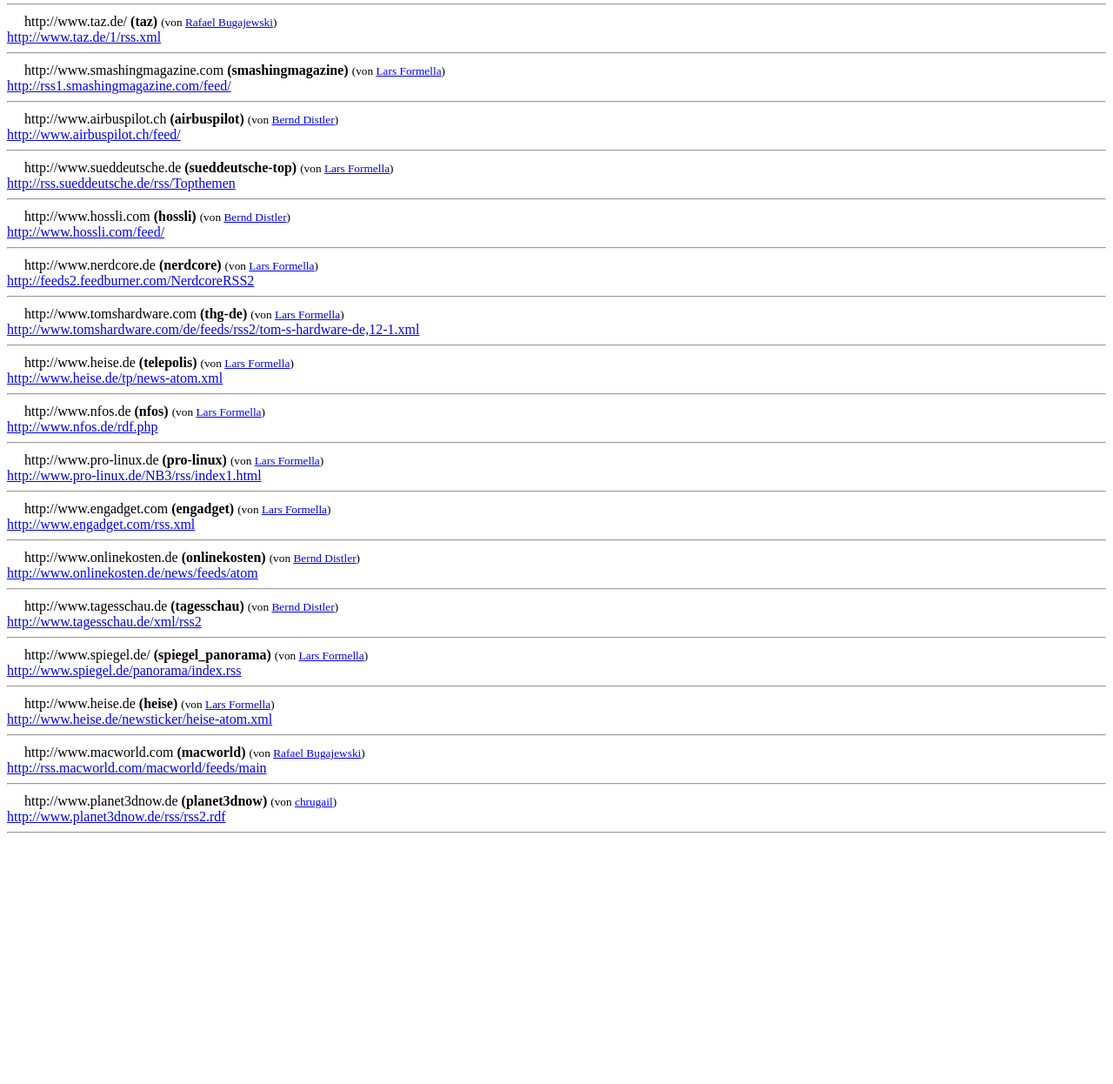
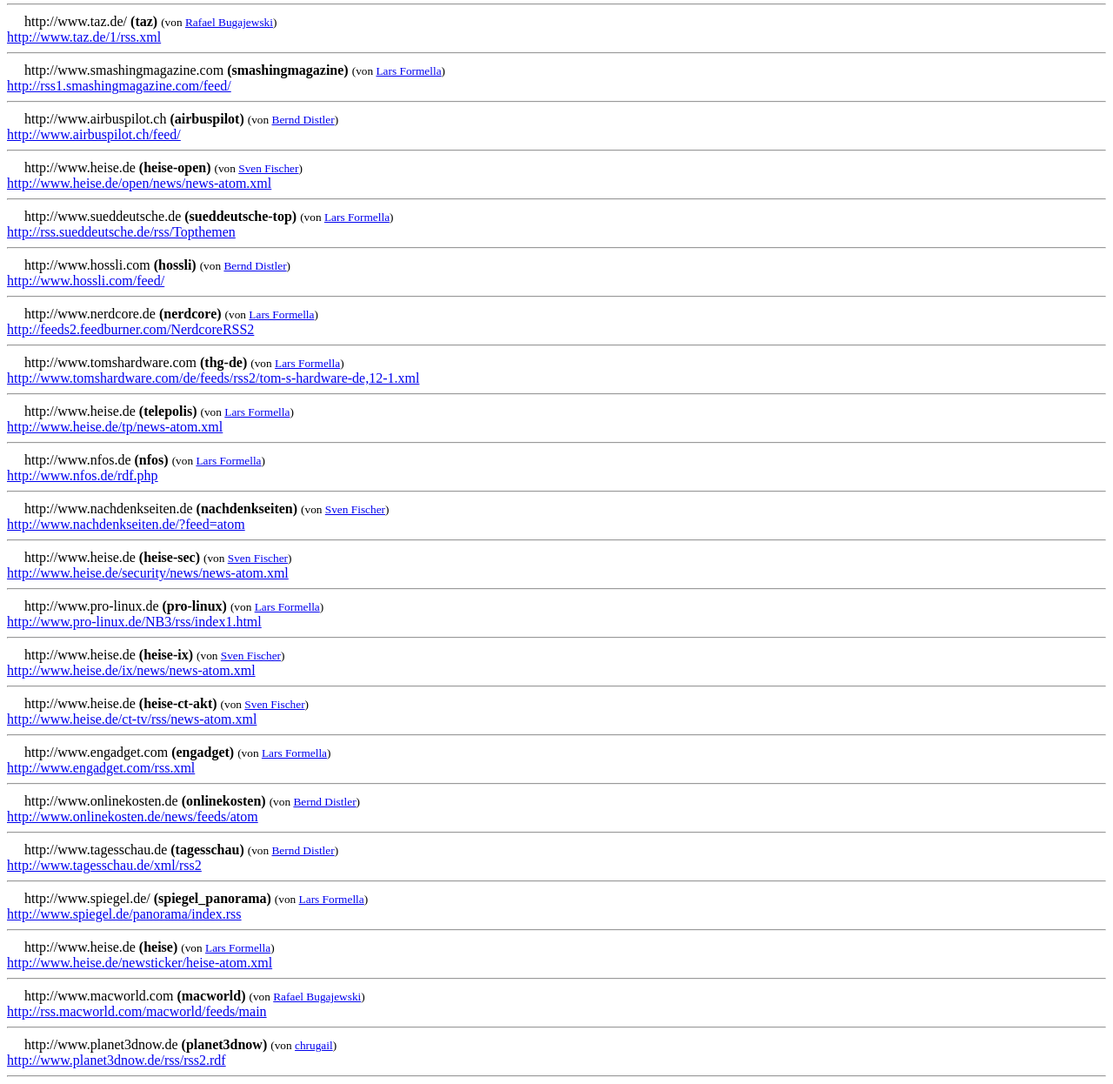
Before and after one commit to lformella/rss-extender, a PHP site: page / in a window 1280 px wide. Shown: the part 220-1466 px from the top of the page at 87% size. Before the commit the page ends 1178 px from the top, so only its background shows below. Run offline with PHP 8.4, Linux system fonts and the light colour scheme.

Commit message:
configs für heise open, ix, security und ct (aktuelle woche) und die nachdenkseiten

```diff
--- /dev/null
+++ b/config/heise-ct-akt.php
@@ -0,0 +1,22 @@
+<?php
+
+$config['author']		= "Sven Fischer";
+$config['author_url']		= "http://blog.strubbl.de/";
+$config['url']			= "http://www.heise.de/ct-tv/rss/news-atom.xml";
+$config['base_url']		= "http://www.heise.de";
+$config['content']		= array("#<!--googleon: index-->(.*)<!--googleoff: index-->#Uis", 1);
+$config['search']		= array("#<span class=\"bildunterschrift\">.*<\/span>#Uis",
+								"#<span class=\"source\">.*<\/span>#Uis",
+								"#<h1>.*<\/h1>#Uis",
+								"#<!-- RSPEAK_STOP -->#Uis",
+								"#<!-- RSPEAK_START -->#Uis",
+								"#<script.*>.*<\/script>#Uis");
+$config['replace']		= array("",
+								"",
+								"",
+								"",
+								"",
+								"",
+								"");
+
+?>
--- /dev/null
+++ b/config/heise-ix.php
@@ -0,0 +1,22 @@
+<?php
+
+$config['author']		= "Sven Fischer";
+$config['author_url']		= "http://blog.strubbl.de/";
+$config['url']			= "http://www.heise.de/ix/news/news-atom.xml";
+$config['base_url']		= "http://www.heise.de";
+$config['content']		= array("#<!--googleon: index-->(.*)<!--googleoff: index-->#Uis", 1);
+$config['search']		= array("#<span class=\"bildunterschrift\">.*<\/span>#Uis",
+								"#<span class=\"source\">.*<\/span>#Uis",
+								"#<h1>.*<\/h1>#Uis",
+								"#<!-- RSPEAK_STOP -->#Uis",
+								"#<!-- RSPEAK_START -->#Uis",
+								"#<script.*>.*<\/script>#Uis");
+$config['replace']		= array("",
+								"",
+								"",
+								"",
+								"",
+								"",
+								"");
+
+?>
--- /dev/null
+++ b/config/heise-open.php
@@ -0,0 +1,22 @@
+<?php
+
+$config['author']		= "Sven Fischer";
+$config['author_url']		= "http://blog.strubbl.de/";
+$config['url']			= "http://www.heise.de/open/news/news-atom.xml";
+$config['base_url']		= "http://www.heise.de";
+$config['content']		= array("#<!--googleon: index-->(.*)<!--googleoff: index-->#Uis", 1);
+$config['search']		= array("#<span class=\"bildunterschrift\">.*<\/span>#Uis",
+								"#<span class=\"source\">.*<\/span>#Uis",
+								"#<h1>.*<\/h1>#Uis",
+								"#<!-- RSPEAK_STOP -->#Uis",
+								"#<!-- RSPEAK_START -->#Uis",
+								"#<script.*>.*<\/script>#Uis");
+$config['replace']		= array("",
+								"",
+								"",
+								"",
+								"",
+								"",
+								"");
+
+?>
--- /dev/null
+++ b/config/heise-sec.php
@@ -0,0 +1,22 @@
+<?php
+
+$config['author']		= "Sven Fischer";
+$config['author_url']		= "http://blog.strubbl.de/";
+$config['url']			= "http://www.heise.de/security/news/news-atom.xml";
+$config['base_url']		= "http://www.heise.de";
+$config['content']		= array("#<!--googleon: index-->(.*)<!--googleoff: index-->#Uis", 1);
+$config['search']		= array("#<span class=\"bildunterschrift\">.*<\/span>#Uis",
+								"#<span class=\"source\">.*<\/span>#Uis",
+								"#<h1>.*<\/h1>#Uis",
+								"#<!-- RSPEAK_STOP -->#Uis",
+								"#<!-- RSPEAK_START -->#Uis",
+								"#<script.*>.*<\/script>#Uis");
+$config['replace']		= array("",
+								"",
+								"",
+								"",
+								"",
+								"",
+								"");
+
+?>
--- /dev/null
+++ b/config/nachdenkseiten.php
@@ -0,0 +1,11 @@
+<?php
+
+$config['author']		= "Sven Fischer";
+$config['author_url']		= "http://blog.strubbl.de/";
+$config['url']			= "http://www.nachdenkseiten.de/?feed=atom";
+$config['base_url']		= "http://www.nachdenkseiten.de";
+$config['content']		= array("#<div class=\"entry\">(.*)<div class=\"hr_wrap\"><hr /></div>#Uis", 1);
+$config['use_utf8']		= true;
+$config['cdata_tags']		= array("author_name", "link_replies");
+
+?>
--- a/index.php
+++ b/index.php
@@ -102,7 +102,7 @@ function getFeed($options)
 	}
 
 	// put the value of this tags into cdata
-	insertCDATA($rss->channel, array("description", "tagline"));
+	insertCDATA($rss->channel, array("description", "tagline", "copyright", "rights"));
 
 	$content = "";
 	$content .= "<?xml version=\"1.0\" encoding=\"utf-8\"?>\n";
```
